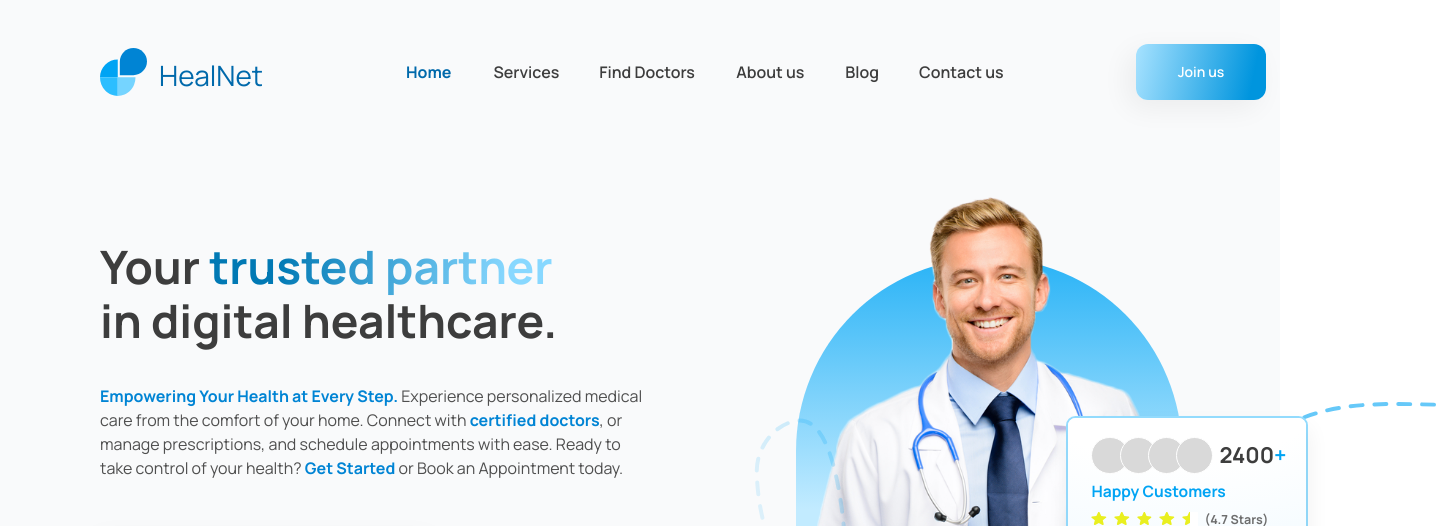
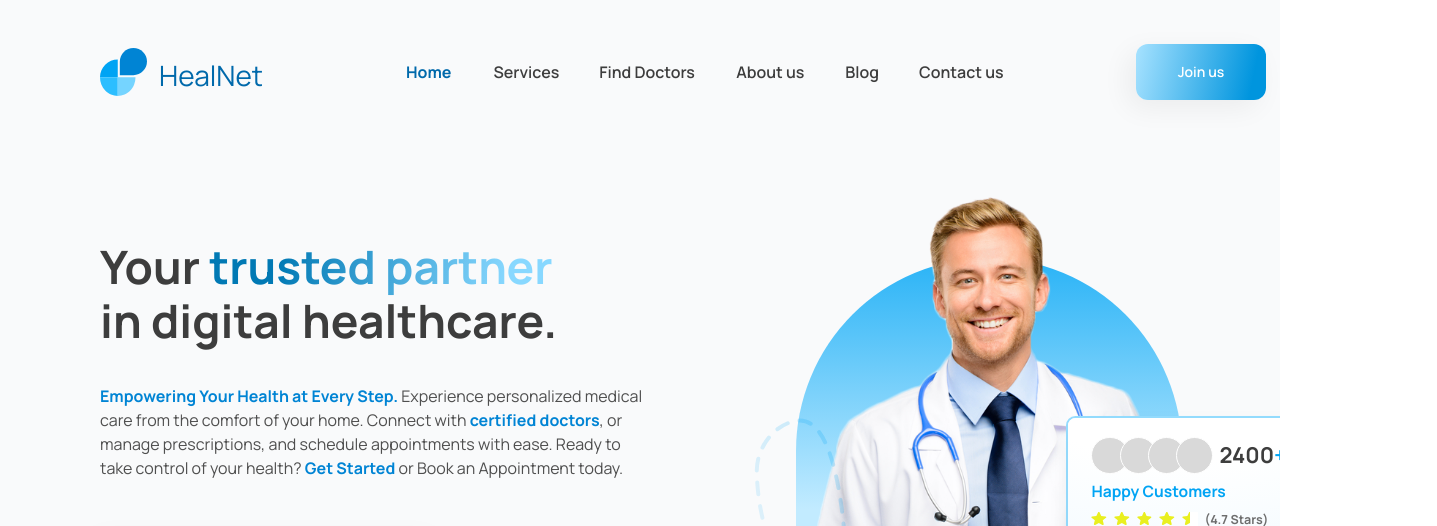
Before and after one commit to NwayOoPyaeZo/medicalwebsite01, a React (Vite) app: page / in a window 1280 px wide. Shown: the top 526 px of the page, 1437 px wide, since content can reach past the window. Built offline with nearby package versions, Linux system fonts and the light colour scheme.

Commit message:
add header height and overflow-hidden for document flow

```diff
--- a/src/components/Header.jsx
+++ b/src/components/Header.jsx
@@ -8,7 +8,7 @@ import dotGrid from '../assets/elements/dotGrid.svg'
 
 export default function Header() {
   return (
-    <header>
+    <header className="relative w-full h-280 overflow-hidden">
       {/* logo */}
       <div className="absolute top-0 bg-linear-to-b from-white to-[#F6FBFF] z-50">
         <div className="relative max-w-7xl mx-auto px-4 py-5">
```
